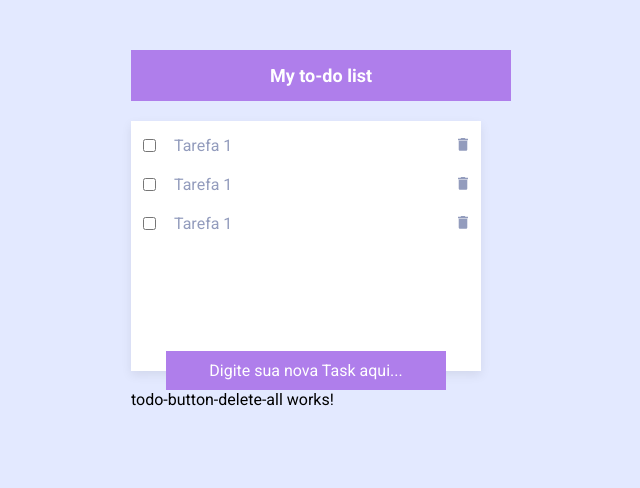
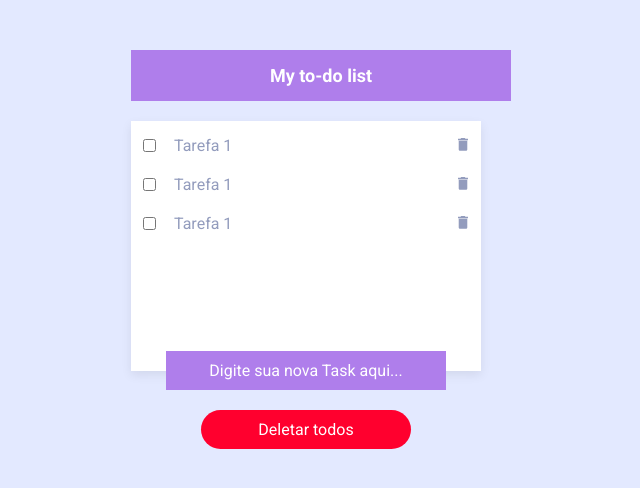
Before and after one commit to JeanRamos2001/avali, an Angular app in the folder to-do-list/: page / in a window 1280 px wide. Shown: the top 488 px of the page, without its empty margins (334-974 px from the left). Built offline with nearby package versions, Linux system fonts and the light colour scheme.

Commit message:
componente button delete all com estilo

```diff
--- a/to-do-list/src/app/modules/home/components/todo-button-delete-all/todo-button-delete-all.component.css
+++ b/to-do-list/src/app/modules/home/components/todo-button-delete-all/todo-button-delete-all.component.css
@@ -0,0 +1,19 @@
+:host{
+    display: flex;
+    align-items: center;
+    justify-content: center;
+
+    margin-top:20px;
+  }
+
+  button{
+    border: none;
+    border-radius: 50px;
+    background: #FF002E;
+
+    font-size: 16px;
+    color: #FFFFFF;
+
+    width: 60%;
+    padding: 10px;
+  }
--- a/to-do-list/src/app/modules/home/components/todo-button-delete-all/todo-button-delete-all.component.html
+++ b/to-do-list/src/app/modules/home/components/todo-button-delete-all/todo-button-delete-all.component.html
@@ -1 +1 @@
-<p>todo-button-delete-all works!</p>
+<button>Deletar todos</button>
```
